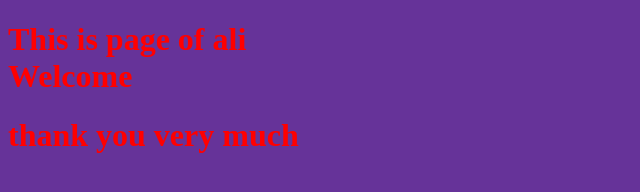
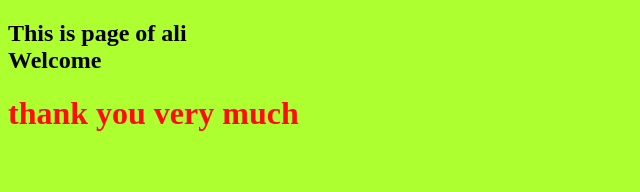
Before and after one commit to ayoubjikal/myproject, a plain HTML site: page index.html in a window 1280 px wide. Shown: the whole page, without its empty margins (0-640 px from the left). Drawn offline with Linux system fonts and the light colour scheme.

Commit message:
this changing in html ans css files

```diff
--- a/index.html
+++ b/index.html
@@ -8,7 +8,7 @@
 </head>
 <body>
     <div>
-        <h1>This is page of ali <br>Welcome </br> </h1>
+        <h2>This is page of ali <br>Welcome </br> </h2>
         <h1>thank you very much</h1>
     </div>
 <script src="app.js"></script>
--- a/style.css
+++ b/style.css
@@ -1,6 +1,7 @@
-h1{
-    color: red;
+h1 {
+    color: rgb(255, 13, 13);
 }
-body{
-    background-color: rebeccapurple;
+
+body {
+    background-color: greenyellow;
 }
```
